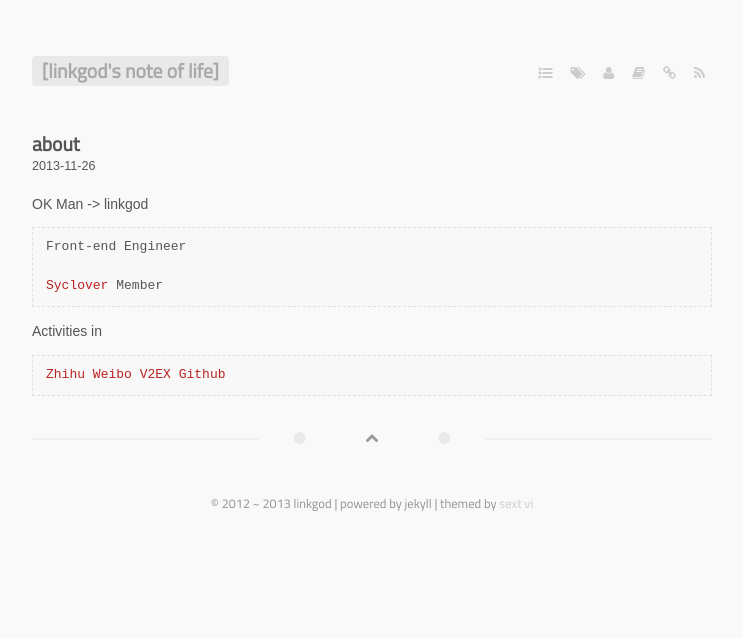
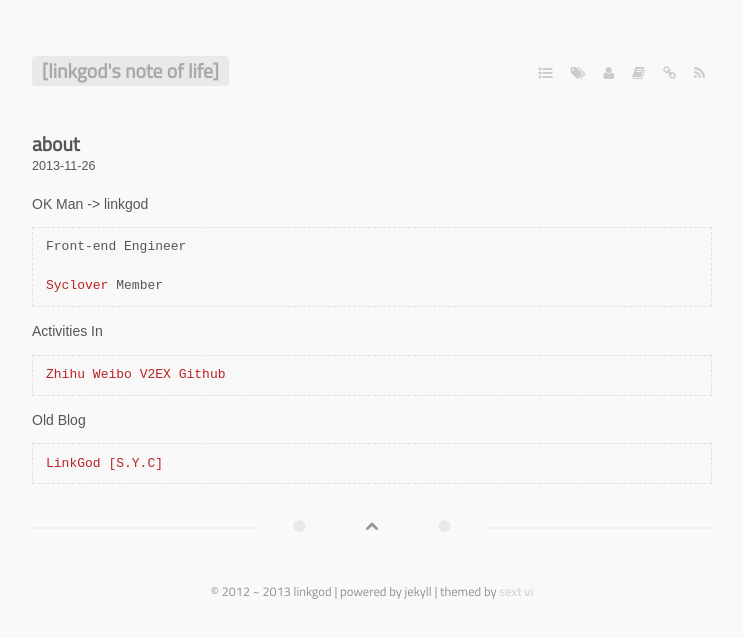
Before and after one commit to linkgod/linkgod.github.io, a Jekyll site: the page built from about.md, in a window 1280 px wide. Shown: the top 638 px of the page, without its empty margins (268-1011 px from the left). Built offline with Jekyll 4.4.1, drawn with Linux system fonts in a browser that asks for light colours; some web fonts are replaced; Markdown is read by kramdown in place of the engine named in the settings; comment, search, counter and statistics services are not loaded.

Commit message:
Update about.md
add old blog link

```diff
--- a/about.md
+++ b/about.md
@@ -10,9 +10,12 @@ OK Man -> linkgod
 >
 > [Syclover](http://weibo.com/sycloversyc) Member
 
-Activities in
+Activities In
 
 > [Zhihu](http://www.zhihu.com/people/linkgod)
 > [Weibo](http://weibo.com/linkgod)
 > [V2EX](http://v2ex.com/member/linkgod)
 > [Github](https://github.com/linkgod)
+
+Old Blog
+> [LinkGod \[S.Y.C\]](http://linkgod.diandian.com/)
```
